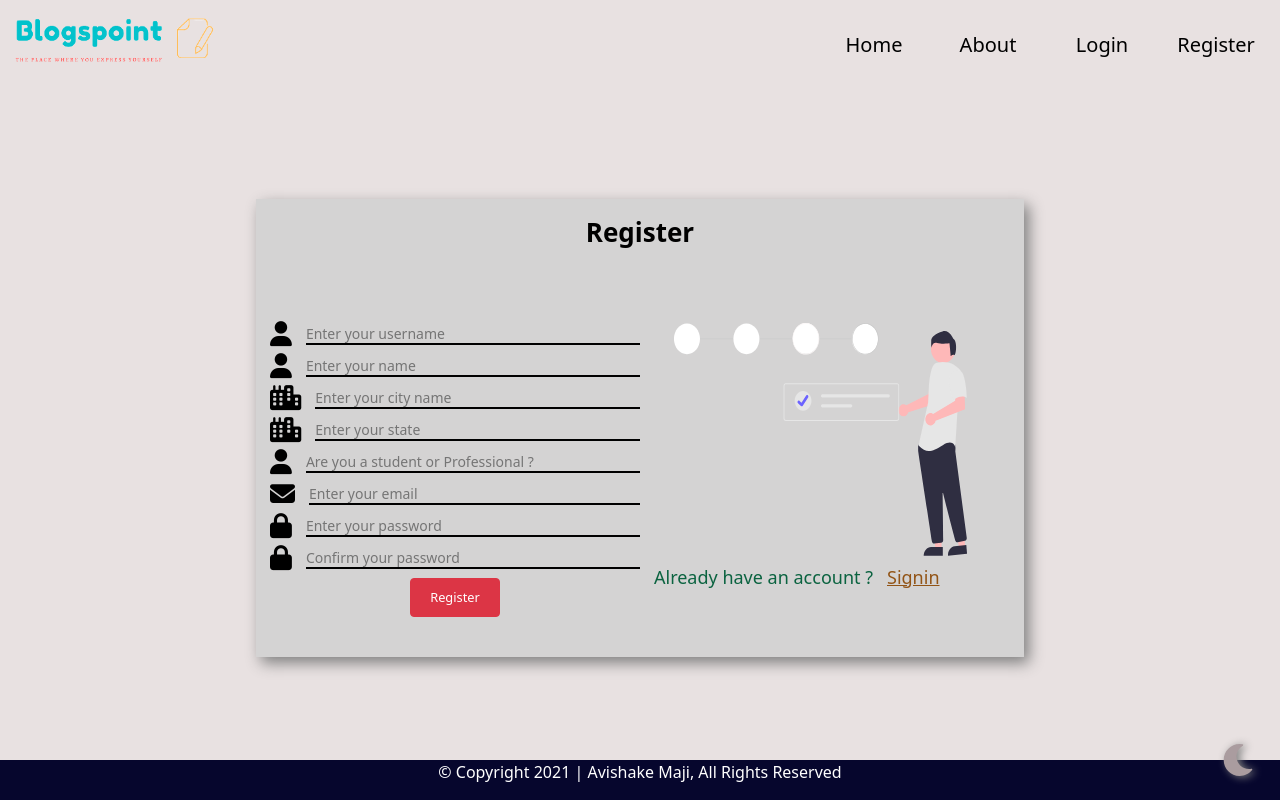
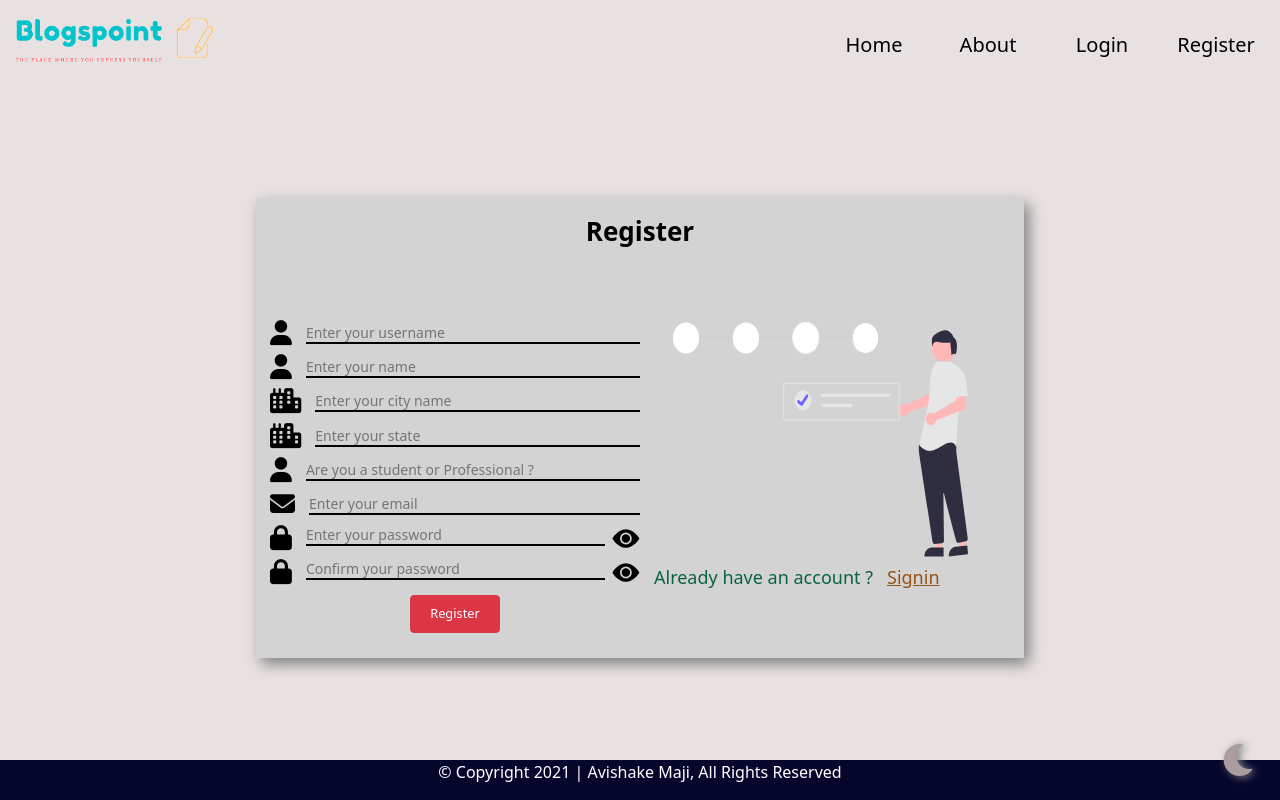
Before and after one commit to Avishake007/Blogspoint, a React (Create React App) app in the folder client/: page /signup in a window 1280 px wide. Built offline with nearby package versions, Linux system fonts and the light colour scheme; no server answers; a web font is replaced by a local one.

Commit message:
Added Show Password feature

```diff
--- a/client/src/Components/Register/signup.jsx
+++ b/client/src/Components/Register/signup.jsx
@@ -4,12 +4,14 @@ import Registersvg from './register.jsx';
 //React Toastify
 import { ToastContainer, toast } from 'react-toastify';
 import 'react-toastify/dist/ReactToastify.css';
+import {BsEyeFill,BsEyeSlashFill} from "react-icons/bs";
 import swal from "sweetalert";
 import { validateName, validateCity, validateState, validateStuProf, validateEmail, validatePassword, validateConfirmPassword, validateUsername } from '../Validators/validate';
 import { Link, useHistory } from 'react-router-dom';
 const Signup = () => {
   const history = useHistory();
-
+  const [showPassword1,setShowPassword1]=useState(false);
+  const [showPassword2,setShowPassword2]=useState(false);
   const [user, setUser] = useState({
     username: '', name: '', state: '', city: '', stuprof: '', email: '', password: '', confirmpassword: ''
   });
@@ -113,6 +115,18 @@ const Signup = () => {
     // else
     // alert("Password did not match");
   }
+  const toggleEyes1=()=>{
+    if(showPassword1===true)
+    setShowPassword1(false);
+    else
+    setShowPassword1(true);
+  }
+  const toggleEyes2=()=>{
+    if(showPassword2===true)
+    setShowPassword2(false);
+    else
+    setShowPassword2(true);
+  }
   useEffect(() => {
     document.title = "Signup Page";
   }, [])
@@ -195,6 +209,7 @@ const Signup = () => {
                         {error.stuprof === 0 && <i class="fas fa-check-circle" style={{ color: "#005f00" }}></i>}
                       </div>
                       {error.stuprof === 1 && <div className={`${styles.errorMessage}`} >{errorMessage.stuprof}</div>}
+
                     </div>
                   </div>
                   <div className={`${styles.form_row}`}>
@@ -207,15 +222,17 @@ const Signup = () => {
                           placeholder="Enter your email" name="email" autoComplete="off" />
                         {error.email === 1 && <i class="fas fa-exclamation-circle" style={{ color: "#f60000" }}></i>}
                         {error.email === 0 && <i class="fas fa-check-circle" style={{ color: "#005f00" }}></i>}
+
                       </div>
                       {error.email === 1 && <div className={`${styles.errorMessage}`} >{errorMessage.email}</div>}
+
                     </div>
                   </div>
                   <div className={`${styles.form_row}`}>
                     <i className={`fa fa-lock ${styles.fa_lock}`} aria-hidden="true"></i>
                     <div className={`${styles.form_name}`} >
                       <div className={`${styles.col}`}>
-                        <input type="password" className={`${styles.form_control}`}
+                        <input type={showPassword1===true?"text":"password"} className={`${styles.form_control}`}
                           value={user.password}
                           pattern='[A-Za-Z0-9]{7,}'
                           title="Password must start with a captital "
@@ -223,6 +240,7 @@ const Signup = () => {
                           placeholder="Enter your password" name="password" required />
                         {error.password === 1 && <i class="fas fa-exclamation-circle" style={{ color: "#f60000" }}></i>}
                         {error.password === 0 && <i class="fas fa-check-circle" style={{ color: "#005f00" }}></i>}
+                        {showPassword1===true?<BsEyeSlashFill className={`${styles.close_eyes}`} onClick={()=>toggleEyes1()}/>:<BsEyeFill className={`${styles.open_eyes}`} onClick={()=>toggleEyes1()}/>}
                       </div>
                       {error.password === 1 && <div className={`${styles.errorMessage}`} >{errorMessage.password}</div>}
                       <div className={`${styles.form_name}`} ></div>
@@ -232,7 +250,9 @@ const Signup = () => {
                     <i className={`fa fa-lock ${styles.fa_lock}`} aria-hidden="true"></i>
                     <div className={`${styles.form_name}`} >
                       <div className={`${styles.col}`}>
-                        <input type="password" className={`${styles.form_control}`}
+                        <input
+                         type={showPassword2===true?"text":"password"}
+                         className={`${styles.form_control}`}
                           value={user.confirmpassword}
                           onChange={handleInputs}
                           pattern="[A-Za-Z0-9]{7,}"
@@ -240,7 +260,7 @@ const Signup = () => {
                           placeholder="Confirm your password" name="confirmpassword" required />
                         {error.confirmpassword === 1 && <i class="fas fa-exclamation-circle" style={{ color: "#f60000" }}></i>}
                         {error.confirmpassword === 0 && <i class="fas fa-check-circle" style={{ color: "#005f00" }}></i>}
-
+                        {showPassword2===true?<BsEyeSlashFill className={`${styles.close_eyes}`} onClick={()=>toggleEyes2()}/>:<BsEyeFill className={`${styles.open_eyes}`} onClick={()=>toggleEyes2()}/>}
                       </div>
                       {error.confirmpassword === 1 && <div className={`${styles.errorMessage}`} >{errorMessage.confirmpassword}</div>}
                     </div>
--- a/client/src/Components/Register/signup.module.css
+++ b/client/src/Components/Register/signup.module.css
@@ -68,7 +68,7 @@
 .form_row{
     display: flex;
     /* background: #2d2929; */
-    margin-bottom: 8px;
+    margin-bottom: 10px;
     justify-content: center;
     align-items: center;
     height: 11%;
@@ -226,3 +226,10 @@ button:hover{
         width: 100%;
     }
   }
+  .open_eyes,.close_eyes{
+    height: 27px;
+    width: 31px;
+    margin-left: 7px;
+    cursor: pointer;
+    color: var(--secondary_color);
+  }
```
